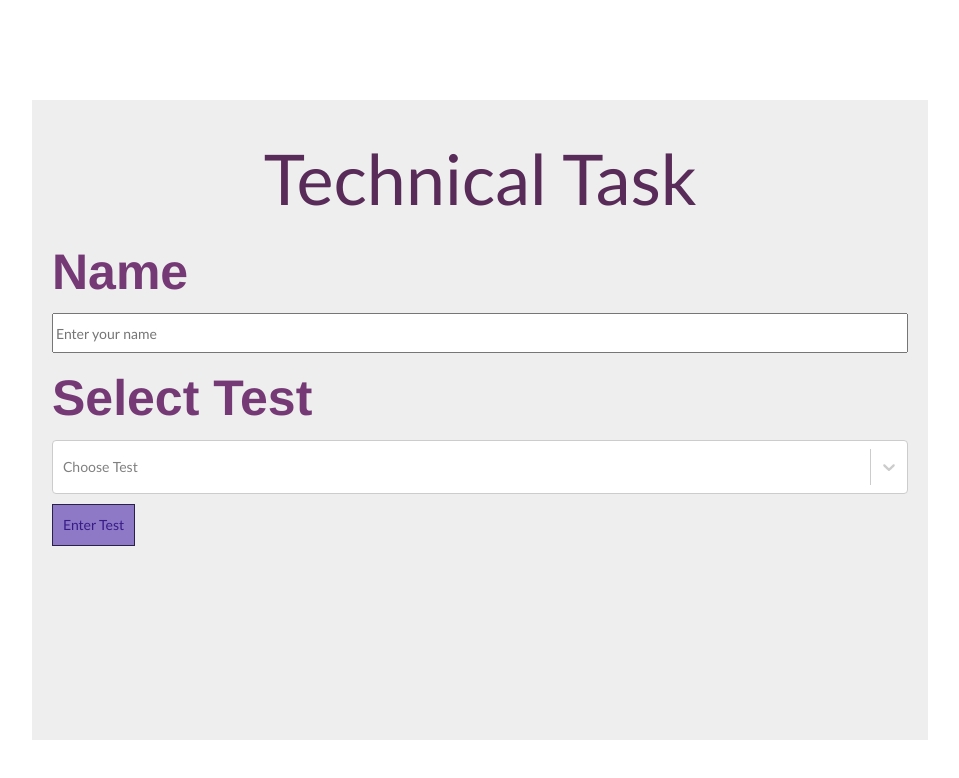
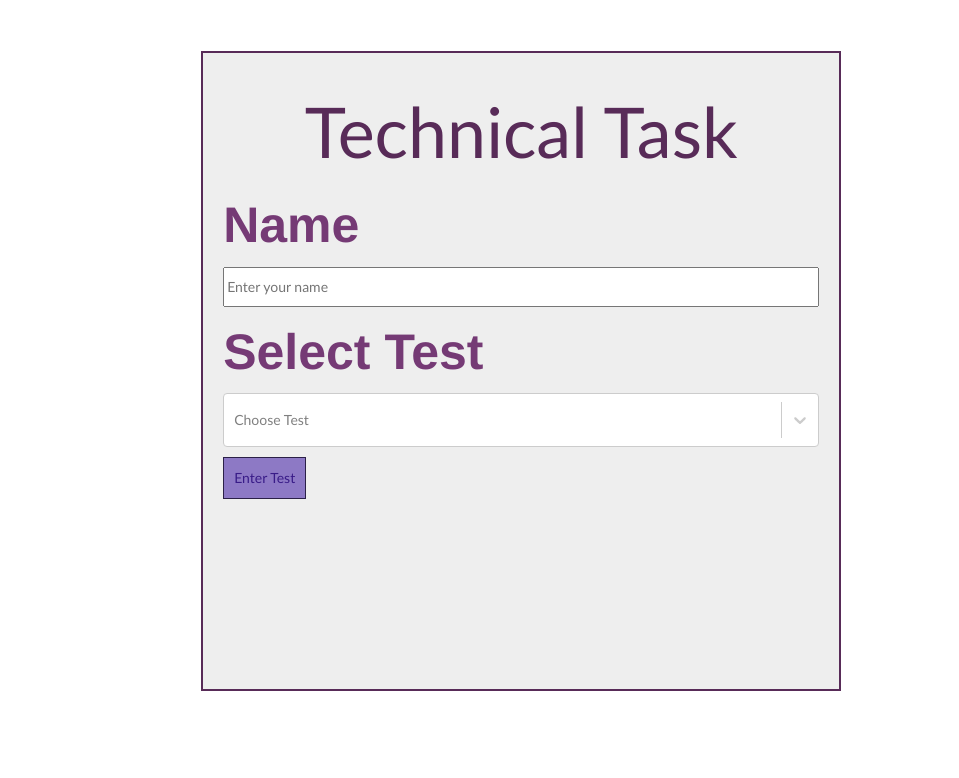
Before and after one commit to sswtlshth/Test-Application, a React app in the folder TestApplication/: page / in a window 1280 px wide. Shown: the whole page, without its empty margins (170-1129 px from the left). Built offline with nearby package versions, Linux system fonts and the light colour scheme; no server answers.

Commit message:
Reponsive login css

```diff
--- a/TestApplication/src/styles/custom/components/_login.scss
+++ b/TestApplication/src/styles/custom/components/_login.scss
@@ -1,13 +1,13 @@
 .login-main{
   position: relative;
-  margin: 10rem 1rem;
+  margin: 15% auto;
   background: #eee;
   padding: 1rem;
   width: 70vw;
   height: 80vh;
-  left: 15%;
   font-family: 'Gill Sans', 'Gill Sans MT', Calibri, 'Trebuchet MS', sans-serif;
   padding: 2rem;
+  border: 2px solid rgb(88,43,88);
 }
 
 .main-title{
@@ -36,14 +36,30 @@
   margin-top: 1rem;
 }
 
-@media(min-width:40rem){
+@media(min-width:39rem){
 
   .main-title{
-    font-size: 7rem;
+    font-size: 6rem;
   }
 
   .login-main label{
     font-size: 5rem;
   }
 
+  .login-main{
+    width: 50vw;
+    height: 80vh;
+    left: 25%;
+    position:relative;
+  }
+
 }
+
+@media(min-width: 40rem){
+  .login-main{
+    margin: 4%;
+  }
+  .main-title{
+    font-size: 7rem;
+  }
+}
```
